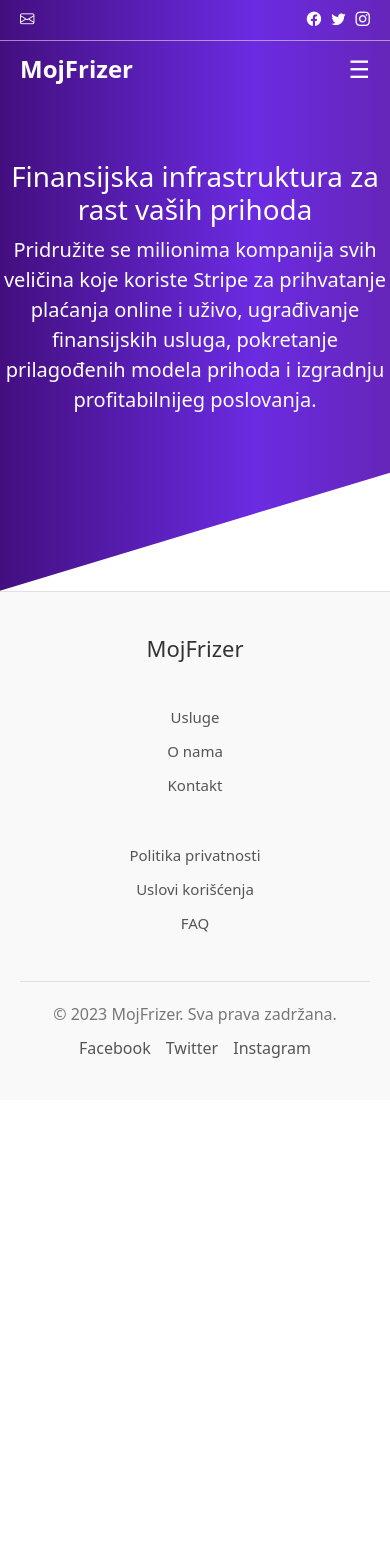
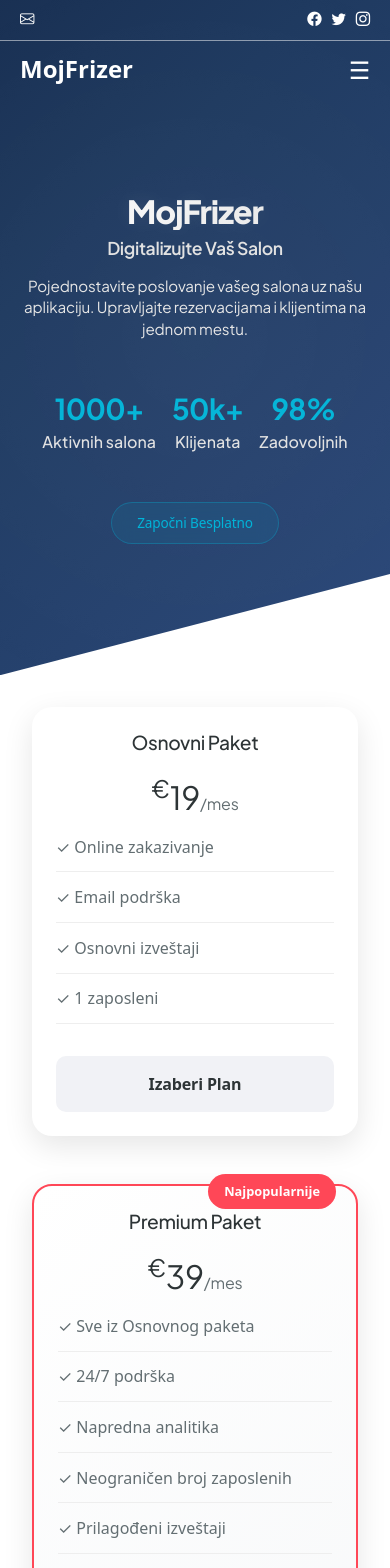
Before and after one commit to BirtasevicLazar/eFrizer, a React (Vite) app in the folder efrizer/: page / in a window 390 px wide. Shown: the top 1568 px of the page. Before the commit the page ends 1100 px from the top, so only its background shows below. Built offline with nearby package versions, Linux system fonts and the light colour scheme.

Commit message:
Card,Color,Hamburger

```diff
--- a/efrizer/index.html
+++ b/efrizer/index.html
@@ -4,6 +4,7 @@
     <meta charset="UTF-8" />
     <meta name="viewport" content="width=device-width, initial-scale=1.0" />
     <link rel="stylesheet" href="https://cdnjs.cloudflare.com/ajax/libs/bootstrap-icons/1.10.0/font/bootstrap-icons.min.css">
+    <link href="https://fonts.googleapis.com/css2?family=Plus+Jakarta+Sans:wght@200;300;400;500;600;700;800&display=swap" rel="stylesheet">
     <title>eFrizer</title>
   </head>
   <body>
--- a/efrizer/src/App.css
+++ b/efrizer/src/App.css
@@ -8,18 +8,3 @@ body {
   background-color: #ffffff !important;
   font-family: 'Helvetica', sans-serif;
 }
-
-/* Header styles */
-.App-header {
-    max-width: 600px;
-}
-
-h1 {
-    font-size: 3rem;
-    margin: 0;
-}
-
-p {
-    font-size: 1.25rem;
-    margin-top: 1rem;
-}
--- a/efrizer/src/App.jsx
+++ b/efrizer/src/App.jsx
@@ -3,12 +3,15 @@ import './App.css';
 import NavigationBar from './Components/Navbar/Navbar.jsx';
 import Footer from './Components/Footer/Footer.jsx';
 import Hero from './Components/Hero/Hero.jsx';
+import Cards from './Components/PricingCards/Cards.jsx';
+import './Style/typography.css';
 
 function App() {
   return (
     <div className="App">
       <NavigationBar />
       <Hero />
+      <Cards />
       <Footer />
     </div>
   );
--- a/efrizer/src/Components/Hero/Hero.css
+++ b/efrizer/src/Components/Hero/Hero.css
@@ -3,45 +3,299 @@
   display: flex;
   justify-content: center;
   align-items: center;
-  height: 70vh;
+  min-height: 80vh;
   text-align: center;
-  background: linear-gradient(270deg, #2e004b, #4a0a7a, #5b1a6a, #6b2be2, #2e004b);
-  background-size: 400% 400%;
-  animation: gradientAnimation 7s ease infinite;
+  background: linear-gradient(
+    135deg,
+    #0a192f,
+    #112240,
+    #1f3a60,
+    #2d4a7c,
+    #3a5998
+  );
+  background-size: 300% 300%;
+  animation: gradientAnimation 10s ease infinite;
   color: white;
   position: relative;
   overflow: hidden;
-  clip-path: polygon(0 0, 100% 0, 100% 80%, 0 100%);
-  z-index: 0;
+  clip-path: polygon(0 0, 100% 0, 100% 85%, 0 100%);
+}
+
+.hero-content {
+  max-width: 1200px;
+  padding: 2rem;
+  margin: 0 auto;
+  text-align: center;
+}
+
+.App-header h1 {
+  font-size: 4.5rem;
+  margin-bottom: 0.5rem;
+  background: linear-gradient(to right, #ffffff, #e2e2e2);
+  background-clip: text;
+  -webkit-background-clip: text;
+  -moz-background-clip: text;
+  -webkit-text-fill-color: transparent;
+  -moz-text-fill-color: transparent;
+  text-shadow: 0 0 20px rgba(255,255,255,0.1);
+  font-weight: 800;
+  letter-spacing: -0.03em;
+}
+
+.subtitle {
+  font-size: 2rem;
+  margin-bottom: 1rem;
+  color: #e2e2e2;
+  font-weight: 600;
+  letter-spacing: -0.02em;
+}
+
+.hero-text {
+  font-size: 1.2rem;
+  line-height: 1.6;
+  margin-bottom: 2rem;
+  max-width: 800px;
+  margin-left: auto;
+  margin-right: auto;
+  color: #e6e6e6;
+  font-weight: 400;
+  letter-spacing: -0.01em;
+}
+
+.hero-stats {
+  display: flex;
+  justify-content: center;
+  gap: 4rem;
+  margin: 3rem 0;
+}
+
+.stat-item {
+  display: flex;
+  flex-direction: column;
+  align-items: center;
+}
+
+.stat-number {
+  font-size: 2.5rem;
+  font-weight: bold;
+  color: #00b4d8;
+  letter-spacing: -0.02em;
+}
+
+.stat-label {
+  font-size: 1rem;
+  color: #e2e2e2;
+  font-weight: 500;
+  letter-spacing: normal;
+}
+
+.hero-buttons {
+  display: flex;
+  gap: 1rem;
+  justify-content: center;
+  margin-top: 2rem;
+}
+
+.primary-btn, .secondary-btn {
+  padding: 1rem 2rem;
+  border-radius: 30px;
+  font-size: 1.1rem;
+  font-weight: 600;
+  cursor: pointer;
+  transition: all 0.3s ease;
+}
+
+.primary-btn {
+  position: relative;
+  padding: 0.7rem 1.8rem;
+  font-size: 0.9rem;
+  font-weight: 500;
+  color: #00b4d8;
+  background: rgba(0, 180, 216, 0.1);
+  border: 1px solid rgba(0, 180, 216, 0.3);
+  border-radius: 25px;
+  backdrop-filter: blur(10px);
+  overflow: hidden;
+  transition: all 0.3s ease;
+}
+
+.secondary-btn {
+  background: transparent;
+  color: white;
+  border: 2px solid white;
+}
+
+.primary-btn::before {
+  content: '';
+  position: absolute;
+  top: 0;
+  left: -100%;
+  width: 100%;
+  height: 100%;
+  background: linear-gradient(
+    120deg,
+    transparent,
+    rgba(255, 255, 255, 0.2),
+    transparent
+  );
+  transition: 0.5s;
+}
+
+.primary-btn:hover {
+  transform: translateY(-2px);
+  background: rgba(0, 180, 216, 0.15);
+  border-color: rgba(0, 180, 216, 0.5);
+  box-shadow: 0 5px 20px rgba(0, 180, 216, 0.2);
+}
+
+.primary-btn:hover::before {
+  left: 100%;
+}
+
+.primary-btn:active {
+  transform: translateY(-1px);
+}
+
+.secondary-btn:hover {
+  background: rgba(255,255,255,0.1);
+  transform: translateY(-2px);
+}
+
+@media (max-width: 1024px) {
+  .hero-content {
+    padding: 1.5rem;
+  }
+
+  .App-header h1 {
+    font-size: 3.5rem;
+  }
+
+  .subtitle {
+    font-size: 1.8rem;
+  }
+
+  .hero-stats {
+    gap: 3rem;
+  }
+}
+
+@media (max-width: 768px) {
+  .hero-content {
+    padding: 1rem;
+    margin-top: 60px;
+  }
+
+  .App-header h1 {
+    font-size: 2.2rem;
+  }
+
+  .subtitle {
+    font-size: 1.2rem;
+  }
+
+  .hero-text {
+    font-size: 0.95rem;
+    line-height: 1.4;
+    margin-bottom: 1.5rem;
+  }
+
+  .hero-stats {
+    gap: 1.5rem;
+  }
+
+  .stat-number {
+    font-size: 1.6rem;
+  }
+
+  .primary-btn {
+    padding: 0.6rem 1.6rem;
+    font-size: 0.85rem;
+  }
+}
+
+@media (max-width: 480px) {
+  .hero-content {
+    margin-top: 60px;
+  }
+
+  .App-header h1 {
+    font-size: 2rem;
+  }
+
+  .subtitle {
+    font-size: 1.1rem;
+  }
+
+  .hero-stats {
+    gap: 1rem;
+  }
+
+  .stat-number {
+    font-size: 1.8rem;
+  }
+}
+
+@keyframes gradientAnimation {
+  0% {
+    background-position: 0% 50%;
+  }
+  50% {
+    background-position: 100% 50%;
+  }
+  100% {
+    background-position: 0% 50%;
+  }
 }
 
 .App-hero::after {
   content: '';
   position: absolute;
-  left: 0;
-  width: 100%;
-  height: 0px;
-  background: inherit;
-  transform: skewY(-30deg);
-  transform-origin: top left;
+  top: 0;
+  left: -150%;
+  width: 150%;
+  height: 100%;
+  background: linear-gradient(
+    90deg,
+    transparent,
+    rgba(255, 255, 255, 0.05),
+    transparent
+  );
+  animation: shine 6s infinite;
 }
 
-.App-header {
-  max-width: 600px;
+@keyframes shine {
+  0% {
+    left: -150%;
+  }
+  50% {
+    left: 100%;
+  }
+  100% {
+    left: 100%;
+  }
 }
 
-h1 {
-  font-size: 3rem;
-  margin: 0;
+.App-hero::before {
+  content: '';
+  position: absolute;
+  width: 200%;
+  height: 200%;
+  top: -50%;
+  left: -50%;
+  background: radial-gradient(
+    circle at center,
+    rgba(255, 255, 255, 0.03) 0%,
+    transparent 50%
+  );
+  transform: rotate(30deg);
+  animation: shimmer 8s linear infinite;
 }
 
-p {
-  font-size: 1.25rem;
-  margin-top: 1rem;
+@keyframes shimmer {
+  from {
+    transform: rotate(0deg);
+  }
+  to {
+    transform: rotate(360deg);
+  }
 }
-
-@keyframes gradientAnimation {
-  0% { background-position: 0% 50%; }
-  50% { background-position: 100% 50%; }
-  100% { background-position: 0% 50%; }
-}
--- a/efrizer/src/Components/Hero/Hero.jsx
+++ b/efrizer/src/Components/Hero/Hero.jsx
@@ -5,10 +5,31 @@ function Hero() {
   return (
     <div className="App-hero">
       <header className="App-header">
-        <h1>Finansijska infrastruktura za rast vaših prihoda</h1>
-        <p>
-          Pridružite se milionima kompanija svih veličina koje koriste Stripe za prihvatanje plaćanja online i uživo, ugrađivanje finansijskih usluga, pokretanje prilagođenih modela prihoda i izgradnju profitabilnijeg poslovanja.
-        </p>
+        <div className="hero-content">
+          <h1>MojFrizer</h1>
+          <h2 className="subtitle">Digitalizujte Vaš Salon</h2>
+          <p className="hero-text">
+            Pojednostavite poslovanje vašeg salona uz našu aplikaciju. Upravljajte rezervacijama
+            i klijentima na jednom mestu.
+          </p>
+          <div className="hero-stats">
+            <div className="stat-item">
+              <span className="stat-number">1000+</span>
+              <span className="stat-label">Aktivnih salona</span>
+            </div>
+            <div className="stat-item">
+              <span className="stat-number">50k+</span>
+              <span className="stat-label">Klijenata</span>
+            </div>
+            <div className="stat-item">
+              <span className="stat-number">98%</span>
+              <span className="stat-label">Zadovoljnih</span>
+            </div>
+          </div>
+          <div className="hero-buttons">
+            <button className="primary-btn">Započni Besplatno</button>
+          </div>
+        </div>
       </header>
     </div>
   );
--- a/efrizer/src/Components/Navbar/Navbar.css
+++ b/efrizer/src/Components/Navbar/Navbar.css
@@ -101,10 +101,11 @@
 .navbar-links {
     display: flex;
     gap: 14px;
-    transition: transform 0.3s ease;
+    transition: all 0.3s cubic-bezier(0.65, 0, 0.35, 1);
     overflow: hidden;
-    justify-content: flex-end; /* Pomeranje linkova na desnu stranu */
-    margin-left: auto; /* Osigurava da linkovi budu skroz desno */
+    justify-content: flex-end;
+    margin-left: auto;
+    will-change: transform;
 }
 
 .navbar-links a {
@@ -158,33 +159,42 @@
 
     .navbar-links {
         position: fixed;
-        top: 0; /* Postavljanje top da bude 0 */
+        top: 0;
         right: 0;
-        height: 100vh; /* Visina da bude 100% viewporta */
+        height: 100vh;
         width: 70%;
         background-color: #fff;
         display: flex;
         flex-direction: column;
-        align-items: center; /* Centriranje linkova horizontalno */
-        justify-content: center; /* Centriranje linkova vertikalno */
+        align-items: center;
+        justify-content: center;
         transform: translateX(100%);
-        transition: transform 0.3s ease;
-        padding: 0; /* Uklonite padding ako ometa centriranje */
+        transition: transform 0.4s cubic-bezier(0.65, 0, 0.35, 1);
+        padding: 0;
+        will-change: transform;
+        transform-style: preserve-3d;
+        -webkit-transform-style: preserve-3d;
+        backface-visibility: hidden;
+        -webkit-backface-visibility: hidden;
+        perspective: 1000px;
+        -webkit-perspective: 1000px;
     }
 
     .navbar-links a {
         color: #333;
-        padding: 15px 0; /* Možete smanjiti ili povećati ovaj padding */
+        padding: 15px 0;
         text-decoration: none;
-        width: 100%; /* Širina linkova da bude punoj širini roditelja */
+        width: 100%;
         text-align: center;
-        margin: 0; /* Uklonite margine koje pomeraju linkove */
-        transition: background-color 0.2s;
-        text-shadow: 1px 1px 2px rgba(0, 0, 0, 0.1);
+        margin: 0;
+        opacity: 0;
+        transform: translateX(20px);
+        transition: all 0.3s cubic-bezier(0.4, 0, 0.2, 1);
     }
 
     .navbar-links.open {
-        transform: translateX(0); /* Otvori meni */
+        transform: translateX(0);
+        box-shadow: -5px 0 15px rgba(0, 0, 0, 0.1);
     }
 
     .navbar-links a:hover {
@@ -192,14 +202,24 @@
         color: #222;
     }
 
+    .navbar-links.open a {
+        opacity: 1;
+        transform: translateX(0);
+    }
+
+    .navbar-links.open a:nth-child(1) { transition-delay: 0.2s; }
+    .navbar-links.open a:nth-child(2) { transition-delay: 0.25s; }
+    .navbar-links.open a:nth-child(3) { transition-delay: 0.3s; }
+    .navbar-links.open a:nth-child(4) { transition-delay: 0.35s; }
+
     .hamburger {
-        display: block; /* Prikazuje hamburger meni na mobilnim uređajima */
-        color: #fff; /* Postavite inicijalnu boju ikonice */
+        display: block;
+        color: #fff;
     }
 
     .hamburger.open {
-        color: #333; /* Promenite boju ikonice u tamniju kada je meni otvoren */
-        text-shadow: 2px 2px 4px rgba(0, 0, 0, 0.5); /* Dodajte senku za bolju vidljivost */
+        color: #333;
+        text-shadow: 2px 2px 4px rgba(0, 0, 0, 0.5);
     }
 
     .navbar-bottom-left {
@@ -210,10 +230,10 @@
 
 @media (min-width: 768px) {
     .navbar-links  {
-        margin-right: 20px; /* Smanjuje desnu marginu linkovima na većim ekranima */
+        margin-right: 20px;
     }
 }
 
 .no-scroll {
-    overflow: hidden; /* Onemogućava skrolovanje */
+    overflow: hidden;
 }
--- /dev/null
+++ b/efrizer/src/Components/PricingCards/Cards.css
@@ -0,0 +1,135 @@
+.pricing-container {
+  display: flex;
+  justify-content: center;
+  gap: 2rem;
+  padding: 2rem;
+  flex-wrap: wrap;
+}
+
+.pricing-card {
+  background: #fff;
+  border-radius: 20px;
+  padding: 2rem;
+  width: 300px;
+  position: relative;
+  transition: transform 0.3s ease;
+  box-shadow: 0 10px 30px rgba(0, 0, 0, 0.1);
+}
+
+.pricing-card:hover {
+  transform: translateY(-10px);
+}
+
+.popular-badge {
+  position: absolute;
+  top: -12px;
+  right: 20px;
+  background: #ff4757;
+  color: white;
+  padding: 0.5rem 1rem;
+  border-radius: 20px;
+  font-size: 0.8rem;
+  font-weight: bold;
+}
+
+.card-header {
+  text-align: center;
+  margin-bottom: 2rem;
+}
+
+.card-header h3 {
+  color: #2d3436;
+  font-size: 1.5rem;
+  margin-bottom: 1rem;
+}
+
+.price {
+  font-size: 2.5rem;
+  color: #2d3436;
+  font-weight: bold;
+}
+
+.currency {
+  font-size: 1.5rem;
+  vertical-align: super;
+}
+
+.period {
+  font-size: 1rem;
+  color: #636e72;
+}
+
+.card-features ul {
+  list-style: none;
+  padding: 0;
+  margin: 0;
+}
+
+.card-features li {
+  padding: 0.8rem 0;
+  color: #636e72;
+  border-bottom: 1px solid #eee;
+}
+
+.card-btn {
+  width: 100%;
+  padding: 1rem;
+  margin-top: 2rem;
+  border: none;
+  border-radius: 10px;
+  font-size: 1rem;
+  font-weight: bold;
+  cursor: pointer;
+  transition: all 0.3s ease;
+}
+
+.basic .card-btn {
+  background: #f1f2f6;
+  color: #2d3436;
+}
+
+.basic .card-btn:hover {
+  background: #dfe4ea;
+}
+
+.premium {
+  background: linear-gradient(145deg, #ffffff, #f8f9fa);
+  border: 2px solid #ff4757;
+}
+
+.premium-btn {
+  background: #ff4757;
+  color: white;
+}
+
+.premium-btn:hover {
+  background: #ff6b81;
+}
+
+/* Responsive Design */
+@media (max-width: 768px) {
+  .pricing-container {
+    flex-direction: column;
+    align-items: center;
+    gap: 3rem;
+  }
+
+  .pricing-card {
+    width: 100%;
+    max-width: 350px;
+  }
+}
+
+@media (max-width: 480px) {
+  .pricing-card {
+    padding: 1.5rem;
+  }
+
+  .price {
+    font-size: 2rem;
+  }
+
+  .card-header h3 {
+    font-size: 1.2rem;
+  }
+}
--- /dev/null
+++ b/efrizer/src/Components/PricingCards/Cards.jsx
@@ -0,0 +1,56 @@
+import React from 'react';
+import './Cards.css';
+
+const Cards = () => {
+  return (
+    <div className="pricing-container">
+      <div className="pricing-card basic">
+        <div className="card-header">
+          <h3>Osnovni Paket</h3>
+          <div className="price">
+            <span className="currency">€</span>
+            <span className="amount">19</span>
+            <span className="period">/mes</span>
+          </div>
+        </div>
+
+        <div className="card-features">
+          <ul>
+            <li>✓ Online zakazivanje</li>
+            <li>✓ Email podrška</li>
+            <li>✓ Osnovni izveštaji</li>
+            <li>✓ 1 zaposleni</li>
+          </ul>
+        </div>
+
+        <button className="card-btn">Izaberi Plan</button>
+      </div>
+
+      <div className="pricing-card premium">
+        <div className="popular-badge">Najpopularnije</div>
+        <div className="card-header">
+          <h3>Premium Paket</h3>
+          <div className="price">
+            <span className="currency">€</span>
+            <span className="amount">39</span>
+            <span className="period">/mes</span>
+          </div>
+        </div>
+
+        <div className="card-features">
+          <ul>
+            <li>✓ Sve iz Osnovnog paketa</li>
+            <li>✓ 24/7 podrška</li>
+            <li>✓ Napredna analitika</li>
+            <li>✓ Neograničen broj zaposlenih</li>
+            <li>✓ Prilagođeni izveštaji</li>
+          </ul>
+        </div>
+
+        <button className="card-btn premium-btn">Izaberi Plan</button>
+      </div>
+    </div>
+  );
+};
+
+export default Cards;
--- /dev/null
+++ b/efrizer/src/Style/typography.css
@@ -0,0 +1,39 @@
+:root {
+    --font-primary: 'Plus Jakarta Sans', -apple-system, BlinkMacSystemFont, 'Segoe UI', Roboto, Oxygen, Ubuntu, Cantarell, sans-serif;
+  }
+
+  body {
+    font-family: var(--font-primary);
+    -webkit-font-smoothing: antialiased;
+    -moz-osx-font-smoothing: grayscale;
+    font-feature-settings: "liga" 1, "kern" 1;
+  }
+
+  h1, h2, h3, h4, h5, h6 {
+    font-family: var(--font-primary);
+    font-weight: 700;
+    letter-spacing: -0.02em;
+    line-height: 1.2;
+  }
+
+  p, span, a, button, input, textarea {
+    font-family: var(--font-primary);
+    font-weight: 400;
+    letter-spacing: -0.01em;
+  }
+
+  .light-text {
+    font-weight: 300;
+  }
+
+  .medium-text {
+    font-weight: 500;
+  }
+
+  .semi-bold-text {
+    font-weight: 600;
+  }
+
+  .bold-text {
+    font-weight: 700;
+  }
```
Also changed, not shown: efrizer/src/Components/Navbar/Navbar.jsx (+14 -2 lines), 1 other file (tests, documents, lock files or other folders).
